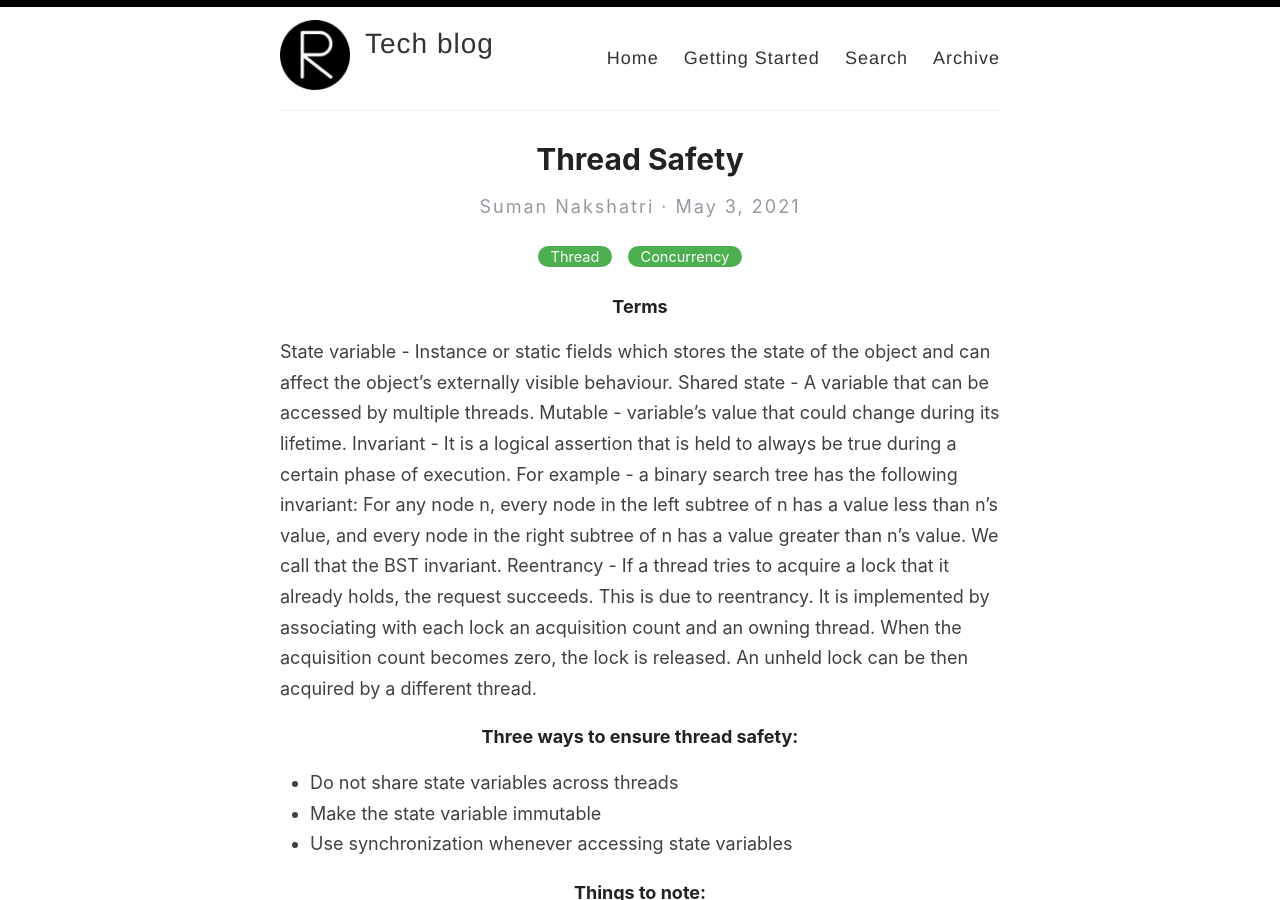
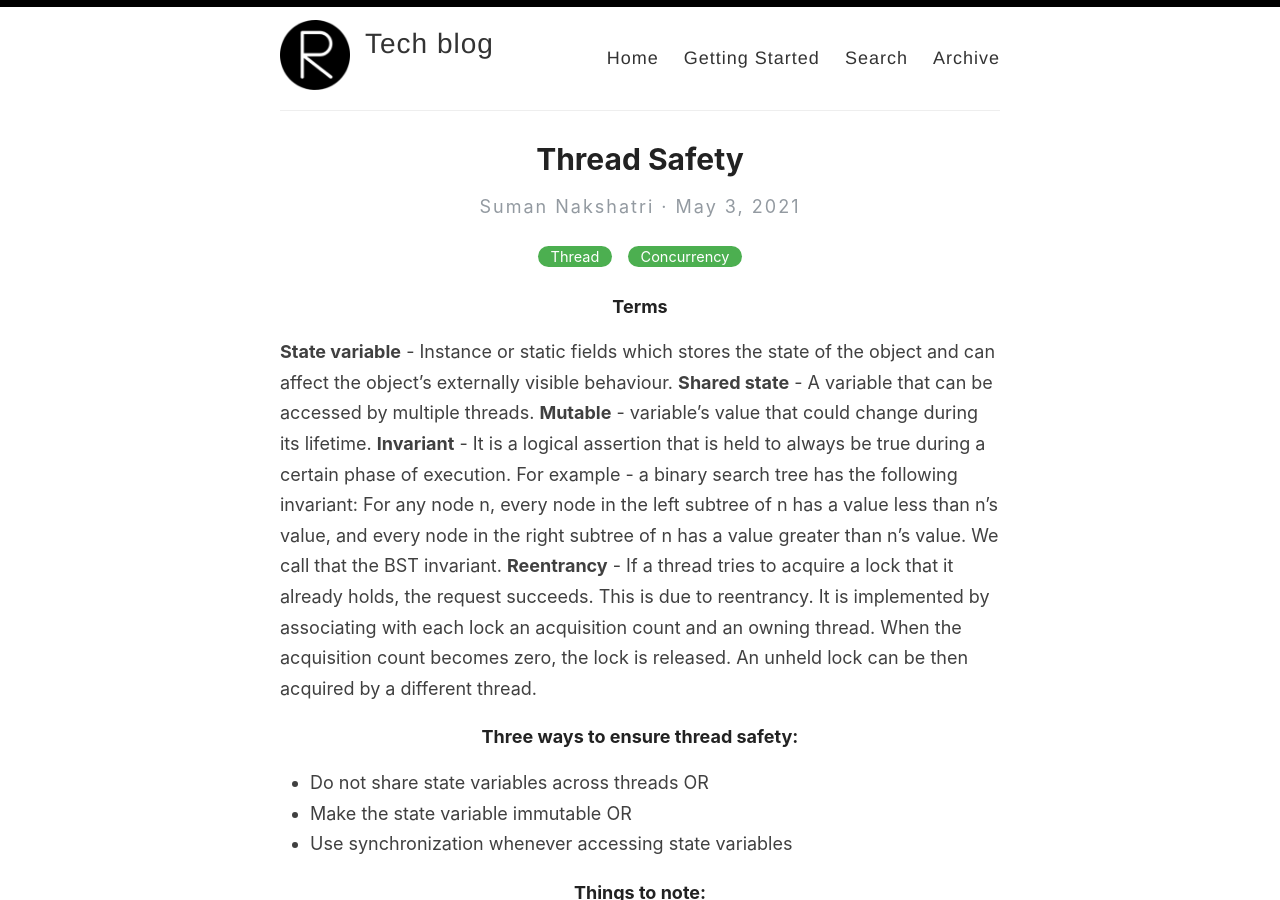
Before and after one commit to nakshatris/nakshatris.github.io, a Jekyll site: the page built from _posts/2021-05-03-thread-safety.md, in a window 1280 px wide and 900 px high. Built offline with Jekyll 4.4.1, drawn with Linux system fonts in a browser that asks for light colours.

```diff
--- a/_posts/2021-05-03-thread-safety.md
+++ b/_posts/2021-05-03-thread-safety.md
@@ -5,15 +5,15 @@ categories: [Thread,Concurrency]
 ---
 
 ##### Terms
-State variable - Instance or static fields which stores the state of the object and can affect the object's externally visible behaviour.
-Shared state - A variable that can be accessed by multiple threads.
-Mutable - variable's value that could change during its lifetime.
-Invariant - It is a logical assertion that is held to always be true during a certain phase of execution. For example - a binary search tree has the following invariant: For any node n, every node in the left subtree of n has a value less than n's value, and every node in the right subtree of n has a value greater than n's value. We call that the BST invariant.
-Reentrancy - If a thread tries to acquire a lock that it already holds, the request succeeds. This is due to reentrancy. It is implemented by associating with each lock an acquisition count and an owning thread. When the acquisition count becomes zero, the lock is released. An unheld lock can be then acquired by a different thread.
+**State variable** - Instance or static fields which stores the state of the object and can affect the object's externally visible behaviour.
+**Shared state** - A variable that can be accessed by multiple threads.
+**Mutable** - variable's value that could change during its lifetime.
+**Invariant** - It is a logical assertion that is held to always be true during a certain phase of execution. For example - a binary search tree has the following invariant: For any node n, every node in the left subtree of n has a value less than n's value, and every node in the right subtree of n has a value greater than n's value. We call that the BST invariant.
+**Reentrancy** - If a thread tries to acquire a lock that it already holds, the request succeeds. This is due to reentrancy. It is implemented by associating with each lock an acquisition count and an owning thread. When the acquisition count becomes zero, the lock is released. An unheld lock can be then acquired by a different thread.
 
 ##### Three ways to ensure thread safety:
-* Do not share state variables across threads
-* Make the state variable immutable
+* Do not share state variables across threads OR
+* Make the state variable immutable OR
 * Use synchronization whenever accessing state variables
 
 ##### Things to note:
```
